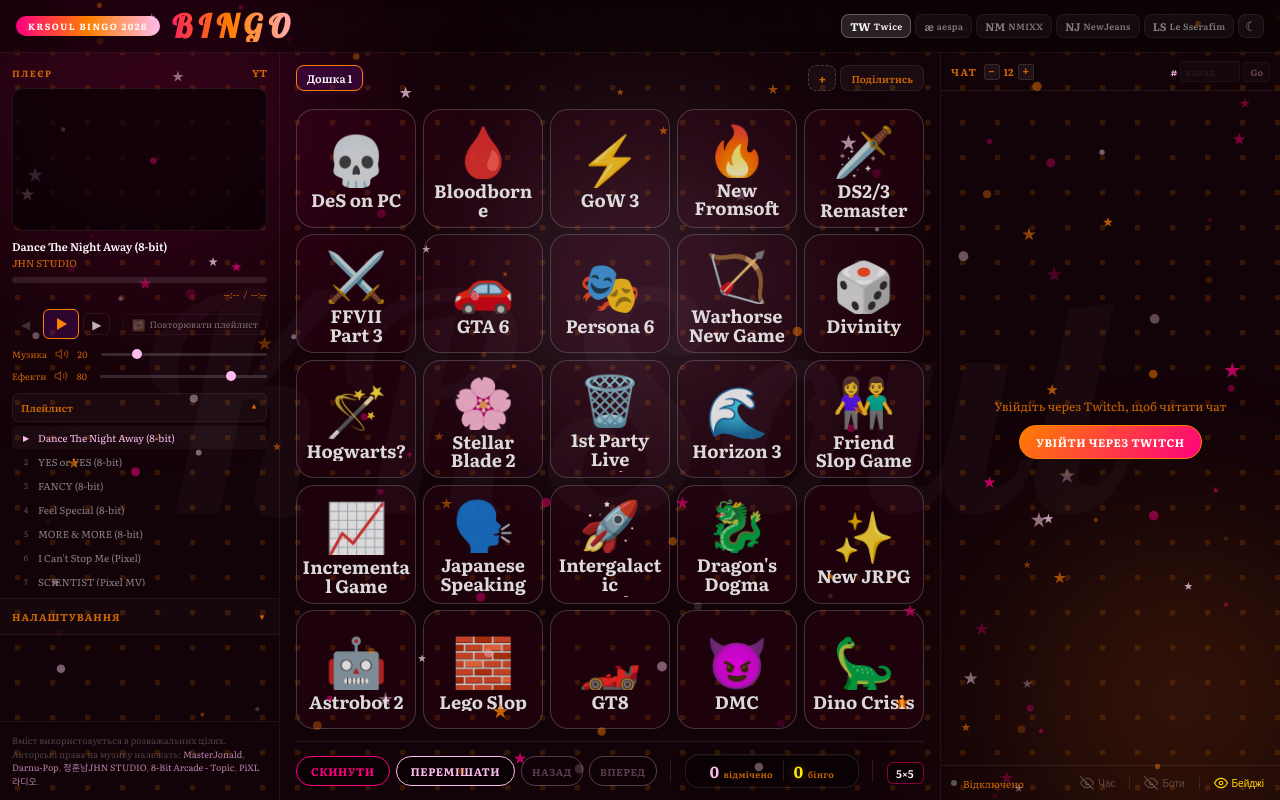
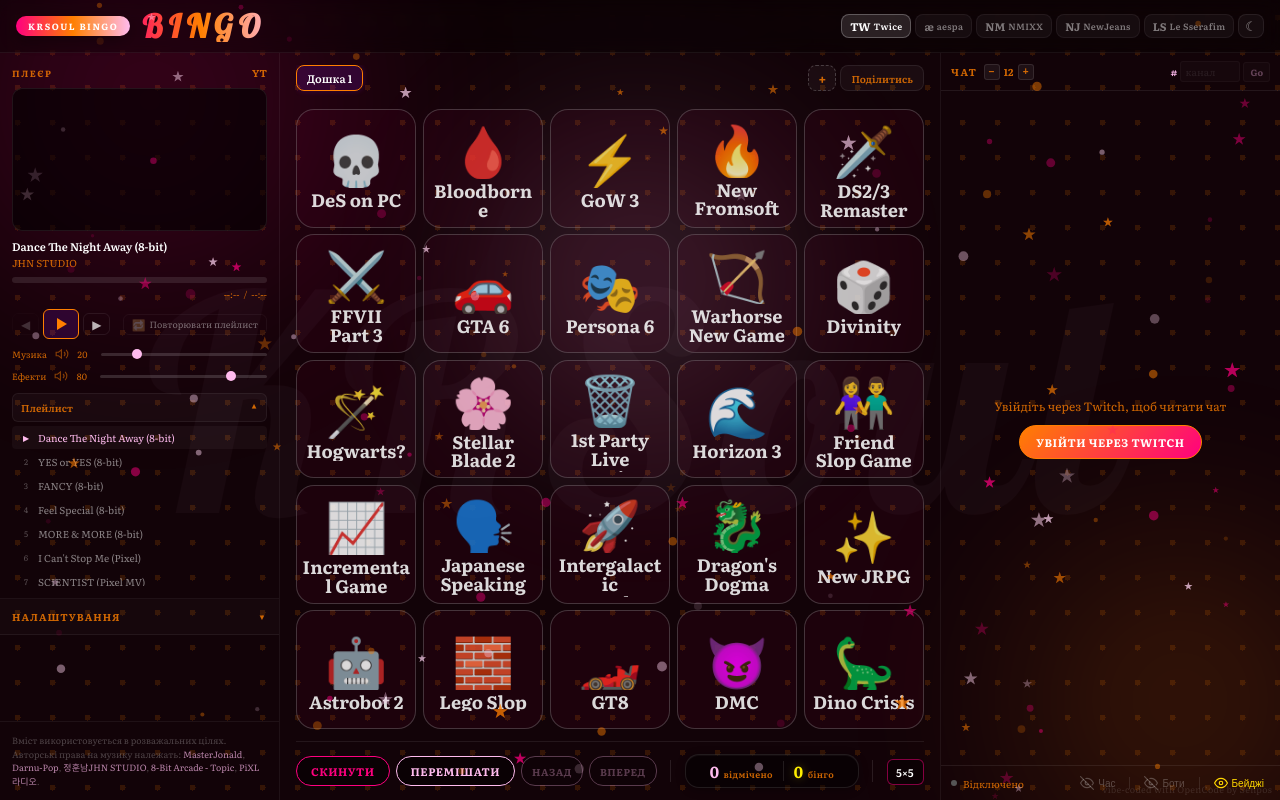
Before and after one commit to senpos/krsoul-bingo, a website with bundled scripts: page index.html in a window 1280 px wide. Built offline with nearby package versions, Linux system fonts and the light colour scheme; no server answers; a web font is replaced by a local one.

Commit message:
Remove 2026 branding, add OG link preview, add OpenCode credit

```diff
--- a/css/style.css
+++ b/css/style.css
@@ -2852,6 +2852,19 @@ body {
 .disclaimer a { color: var(--cyan); text-decoration: none; opacity: 0.7; }
 .disclaimer a:hover { opacity: 1; text-decoration: underline; }
 
+/* ── Vibe Credit ── */
+.vibe-credit {
+  position: fixed;
+  bottom: 4px;
+  right: 8px;
+  font-size: 9px;
+  color: rgba(255, 255, 255, 0.12);
+  font-family: var(--font-body, sans-serif);
+  pointer-events: none;
+  z-index: 1;
+  letter-spacing: 0.3px;
+}
+
 /* ── Responsive: Tablet ── */
 @media (max-width: 1023px) {
   :root { --right-col-w: 0px; }
--- a/index.html
+++ b/index.html
@@ -4,7 +4,16 @@
 <head>
   <meta charset="UTF-8">
   <meta name="viewport" content="width=device-width, initial-scale=1.0">
-  <title>KRSoul Bingo 2026</title>
+  <meta name="description" content="Bingo game with Twitch chat and K-pop music for KRSoul">
+  <meta property="og:title" content="KRSoul Bingo">
+  <meta property="og:description" content="Bingo game with Twitch chat and K-pop music for KRSoul">
+  <meta property="og:image" content="/images/og-image.webp">
+  <meta property="og:type" content="website">
+  <meta name="twitter:card" content="summary_large_image">
+  <meta name="twitter:title" content="KRSoul Bingo">
+  <meta name="twitter:description" content="Bingo game with Twitch chat and K-pop music for KRSoul">
+  <meta name="twitter:image" content="/images/og-image.webp">
+  <title>KRSoul Bingo</title>
   <link rel="icon" type="image/png" href="favicon.png">
   <link rel="shortcut icon" href="favicon.ico">
   <link href="https://fonts.googleapis.com/css2?family=Noto+Sans:wght@400;600;700;900&family=Noto+Sans+KR:wght@400;700;900&family=Noto+Serif:wght@400;700&family=Noto+Serif+KR:wght@400;700&family=Russo+One&family=Literata:wght@400;600;700&family=Jura:wght@400;600;700&family=Oranienbaum&family=Exo+2:wght@400;600;700&family=Alumni+Sans:wght@400;600;700;900&family=Press+Start+2P&family=Pixelify+Sans:wght@400;500;600;700&family=Playfair+Display:wght@400;700;900&family=Spectral:wght@400;600;700&family=Lobster&display=swap"
@@ -38,7 +47,7 @@
     <div class="app-wrapper">
       <header class="app-header">
         <div class="header-left">
-          <div class="badge">KRSoul BINGO 2026</div>
+          <div class="badge">KRSoul BINGO</div>
           <h1 class="title">BINGO</h1>
         </div>
         <div class="header-right">
@@ -479,6 +488,8 @@
     </div>
   </div>
 
+  <div class="vibe-credit">vibe-coded with OpenCode by Senpos</div>
+
   <script src="https://cdn.jsdelivr.net/npm/particles.js@2.0.0/particles.min.js"></script>
   <script type="module" src="js/main.js"></script>
 </body>
```
Also changed, not shown: images/og-image.webp (added), 1 other file.
